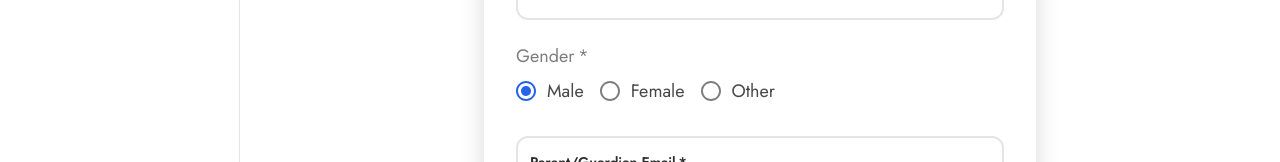
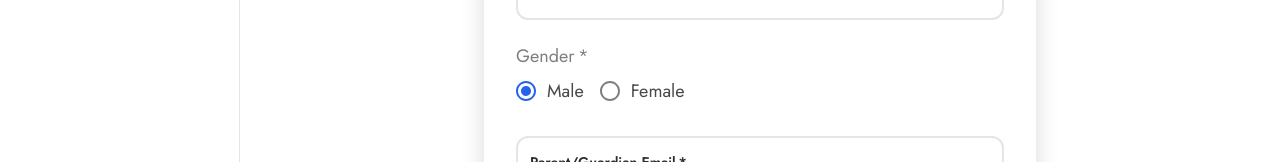
Before and after one commit to finessevanes/ltad-coach, a React (Vite) app in the folder client/: page /athletes/new in a window 1280 px wide. Shown: the part 349-511 px from the top of the page. Built offline with nearby package versions, Linux system fonts and the light colour scheme; no server answers; sample sign-in values are in the browser's storage.

Commit message:
fix: remove other gender option from athlete creation
Simplify gender selection to only Male/Female options in the athlete
creation form, validation schema, and backend model.

```diff
--- a/client/src/pages/Athletes/AddAthlete.tsx
+++ b/client/src/pages/Athletes/AddAthlete.tsx
@@ -123,7 +123,6 @@ export default function AddAthlete() {
                   <RadioGroup {...field} row>
                     <FormControlLabel value="male" control={<Radio />} label="Male" />
                     <FormControlLabel value="female" control={<Radio />} label="Female" />
-                    <FormControlLabel value="other" control={<Radio />} label="Other" />
                   </RadioGroup>
                 )}
               />
--- a/client/src/utils/validation.ts
+++ b/client/src/utils/validation.ts
@@ -30,7 +30,7 @@ export const athleteSchema = yup.object({
     .required('Age is required'),
   gender: yup
     .string()
-    .oneOf(['male', 'female', 'other'], 'Invalid gender selection')
+    .oneOf(['male', 'female'], 'Invalid gender selection')
     .required('Gender is required'),
   parentEmail: yup
     .string()
```
Also changed, not shown: 1 other file (tests, documents, lock files or other folders).
